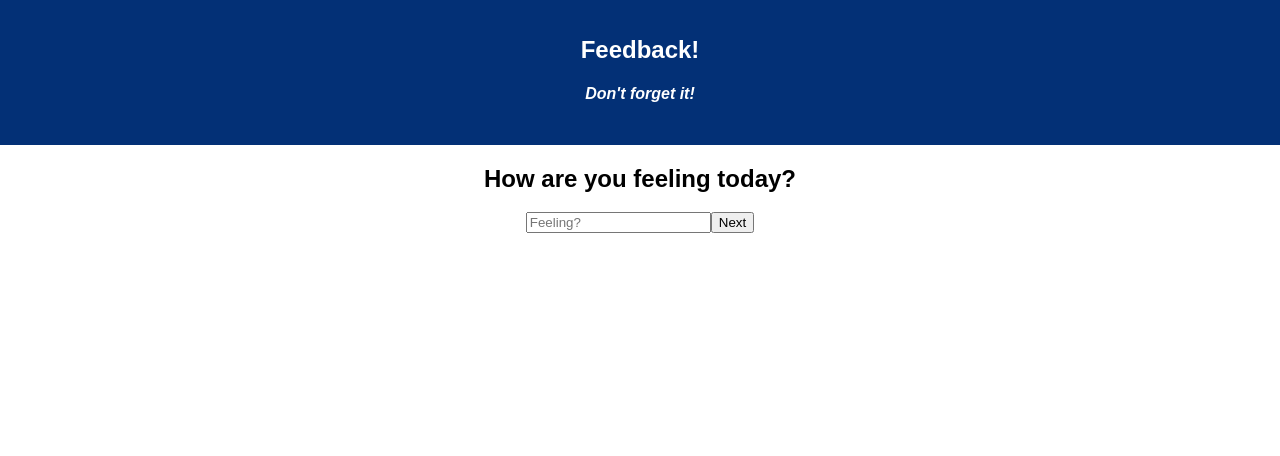
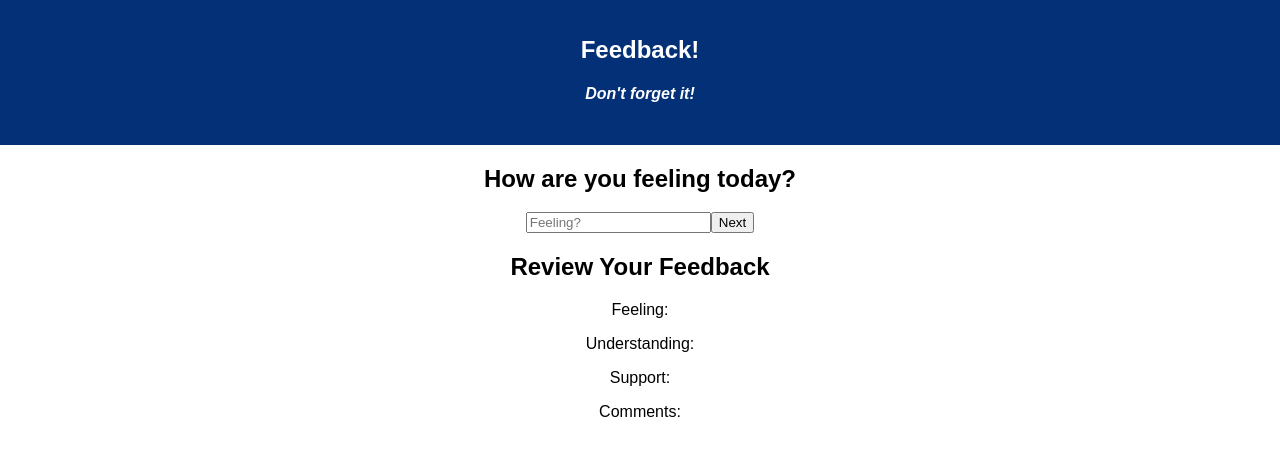
Before and after one commit to mkbaker/redux-feedback-loop, a React (Create React App) app: page /#/understanding in a window 1280 px wide. Shown: the top 456 px of the page. Built offline with nearby package versions, Linux system fonts and the light colour scheme.

Commit message:
add ReviewYourFeedback component

```diff
--- a/src/components/App/App.js
+++ b/src/components/App/App.js
@@ -4,6 +4,7 @@ import './App.css';
 
 //components
 import HowAreYouFeeling from '../HowAreYouFeeling/HowAreYouFeeling';
+import ReviewYourFeedback from '../ReviewYourFeedback/ReviewYourFeedback';
 
 class App extends Component {
   render() {
@@ -14,6 +15,7 @@ class App extends Component {
           <h4><i>Don't forget it!</i></h4>
         </header>
         <HowAreYouFeeling />
+        <ReviewYourFeedback />
         <br/>
       </div>
     );
--- /dev/null
+++ b/src/components/ReviewYourFeedback/ReviewYourFeedback.js
@@ -0,0 +1,17 @@
+import React, { Component } from 'react';
+
+class ReviewYourFeedback extends Component {
+    render(){
+        return (
+            <div>
+                <h2>Review Your Feedback</h2>
+                <p>Feeling: </p>
+                <p>Understanding: </p>
+                <p>Support: </p>
+                <p>Comments: </p>
+            </div>
+        )
+    }
+}
+
+export default ReviewYourFeedback;
```
